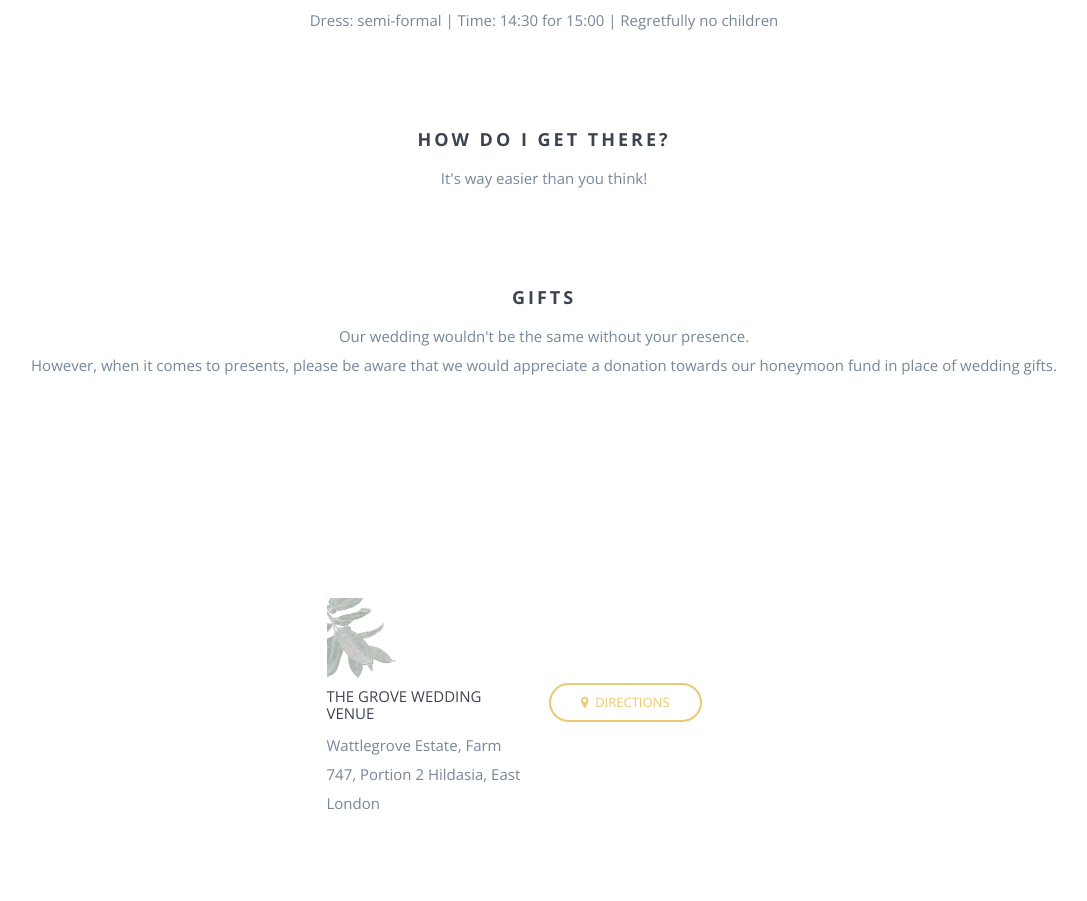
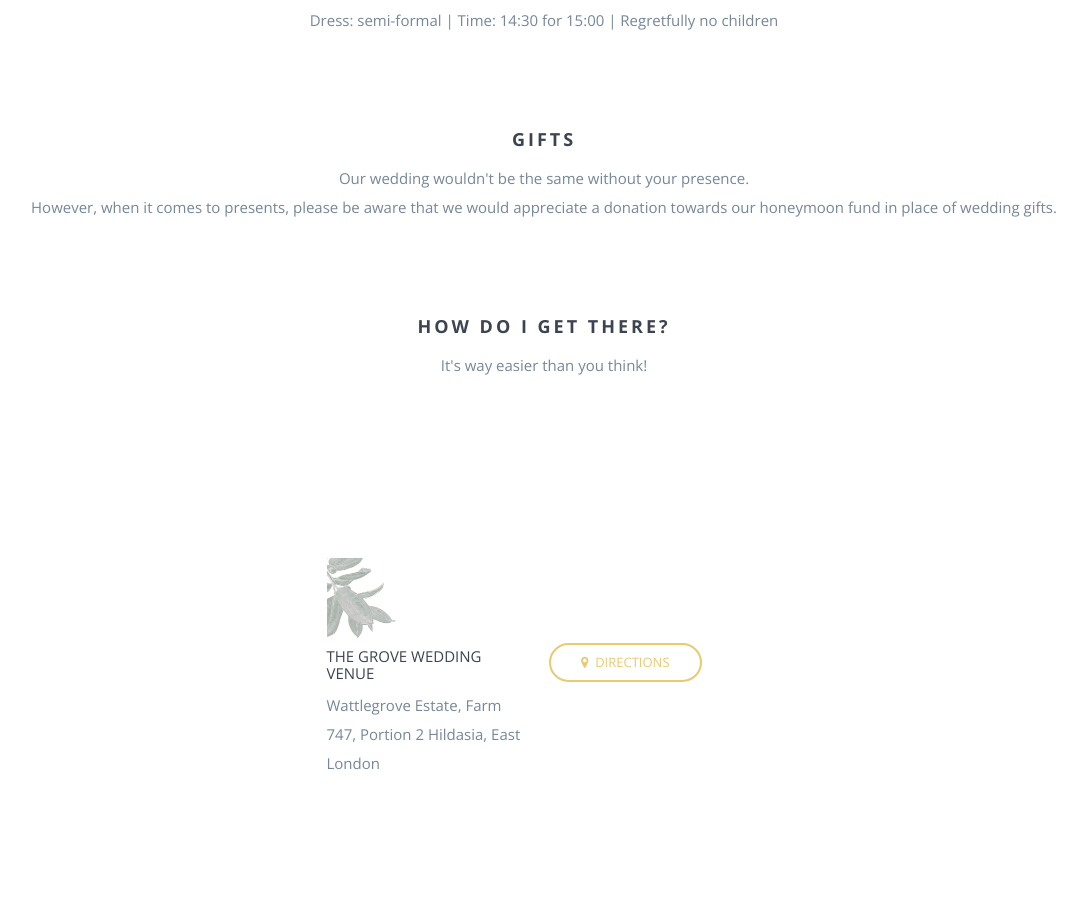
Before and after one commit to bluey86/NicTrish2022, a website: page index.html in a window 1280 px wide. Shown: the part 2220-3121 px from the top of the page, without its empty margins (96-1183 px from the left). Drawn offline with nearby package versions, Linux system fonts and the light colour scheme; a script that the page names is missing; files whose address does not match are found by name.

Commit message:
Update index.html

```diff
--- a/index.html
+++ b/index.html
@@ -356,15 +356,15 @@
     <div class="text-center">
         <h3>Details</h3>
         <p>Dress: semi-formal  |  Time: 14:30 for 15:00 |  Regretfully no children</p><br><br>
+
+        <h3>Gifts</h3>
+        <p>Our wedding wouldn't be the same without your presence. <br> However, when it comes to presents, please be aware that we would appreciate a donation towards our honeymoon fund in place of wedding gifts.</p><br><br>
+
         <h3>How do I get there?</h3>
         <p>It's way easier than you think!</p>
     </div>
-<section id="map" class="section-padding">
-    <div class="text-center">
-        <h3>Gifts</h3>
-        <p>Our wedding wouldn't be the same without your presence. <br> However, when it comes to presents, please be aware that we would appreciate a donation towards our honeymoon fund in place of wedding gifts.</p><br><br>
 
-    </div>
+
 
 
     <div id="map-canvas"></div>
```
